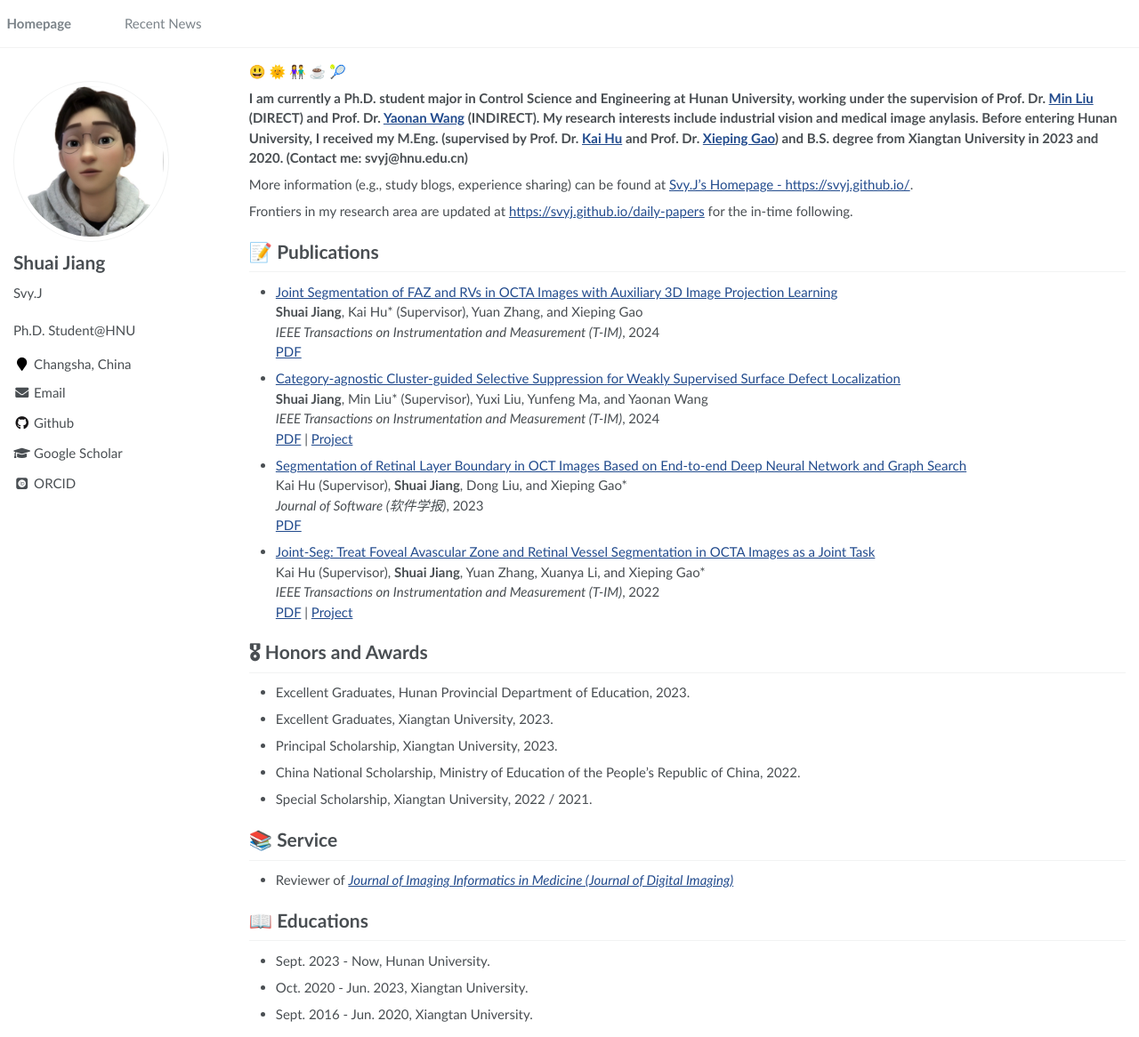
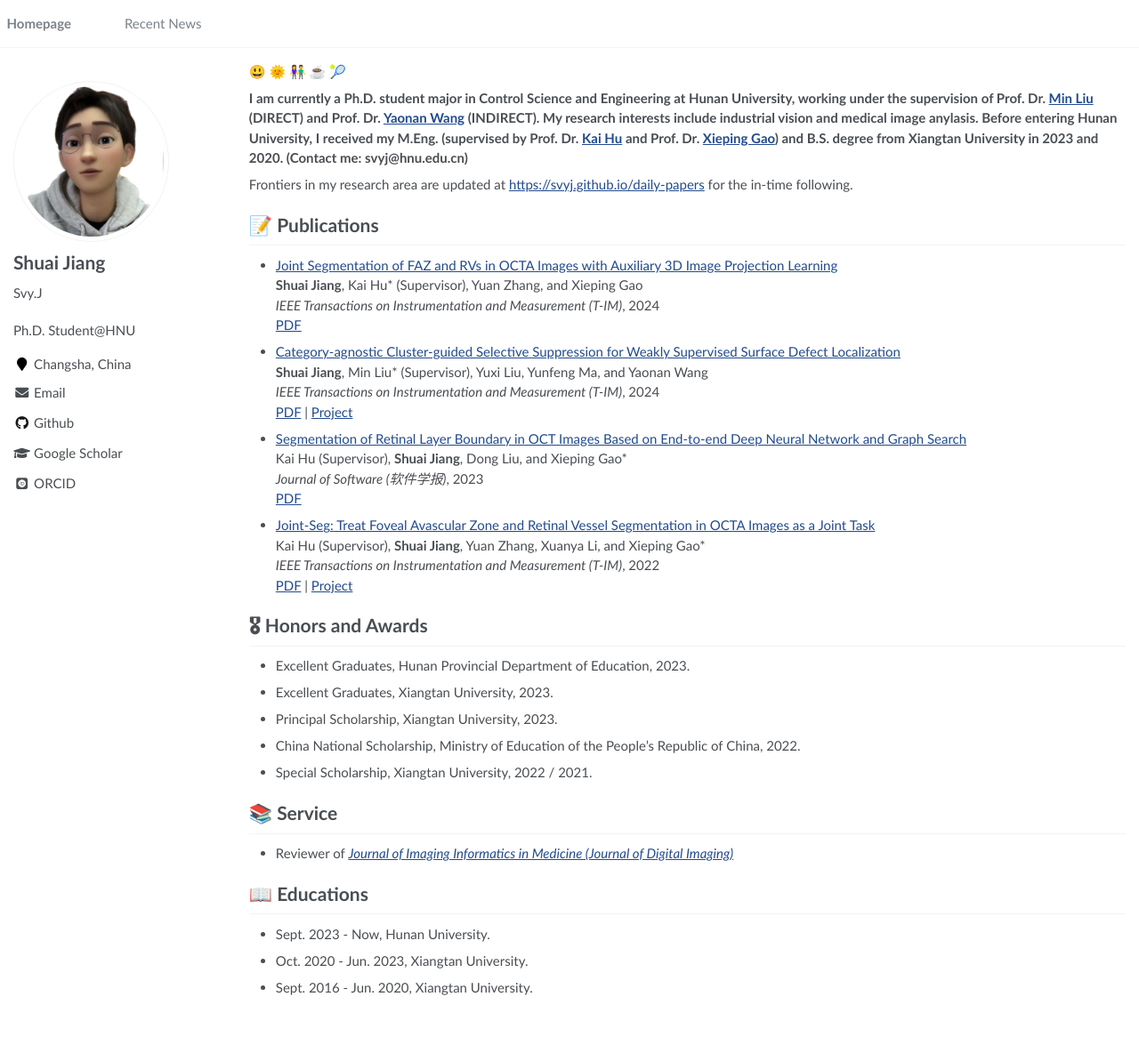
Before and after one commit to SvyJ/svyj.github.io, a Jekyll site: the page built from _pages/index.md, in a window 1280 px wide and 1166 px high. Shown: the whole window at 89% size. Built offline with Jekyll 4.4.1, drawn with Linux system fonts in a browser that asks for light colours; some web fonts are replaced.

Commit message:
Update index.md

```diff
--- a/_pages/index.md
+++ b/_pages/index.md
@@ -15,8 +15,6 @@ author_profile: true
 &#128515; &#127774; &#128107; &#9749; &#127934;
 
 **I am currently a Ph.D. student major in Control Science and Engineering at Hunan University, working under the supervision of Prof. Dr. [Min Liu](http://eeit.hnu.edu.cn/info/1291/5218.htm) (DIRECT) and Prof. Dr. [Yaonan Wang](http://eeit.hnu.edu.cn/info/1277/4490.htm) (INDIRECT). My research interests include industrial vision and medical image anylasis. Before entering Hunan University, I received my M.Eng. (supervised by Prof. Dr. [Kai Hu](https://jwxy.xtu.edu.cn/info/1147/2508.htm) and Prof. Dr. [Xieping Gao](https://scholar.hunnu.edu.cn/gaoxieping/index.htm)) and B.S. degree from Xiangtan University in 2023 and 2020. (Contact me: svyj@hnu.edu.cn)**
-
-More information (e.g., study blogs, experience sharing) can be found at [Svy.J's Homepage - https://svyj.github.io/](https://svyj.github.io/).
 
 Frontiers in my research area are updated at [https://svyj.github.io/daily-papers](https://svyj.github.io/daily-papers) for the in-time following.
 
```
